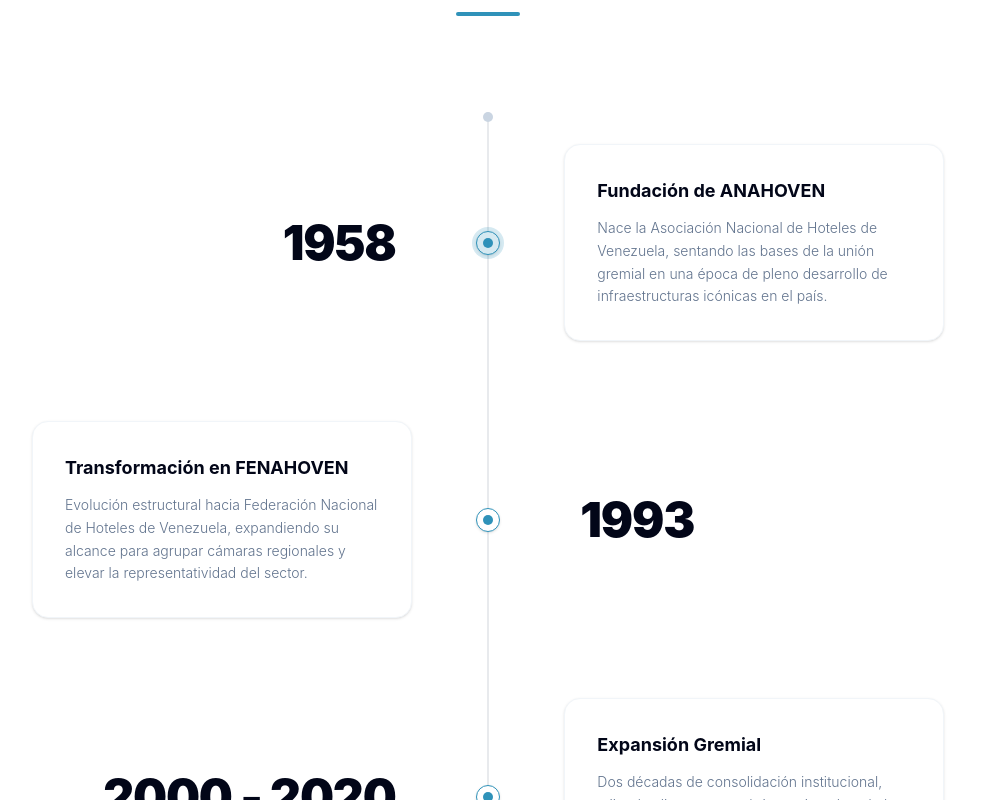
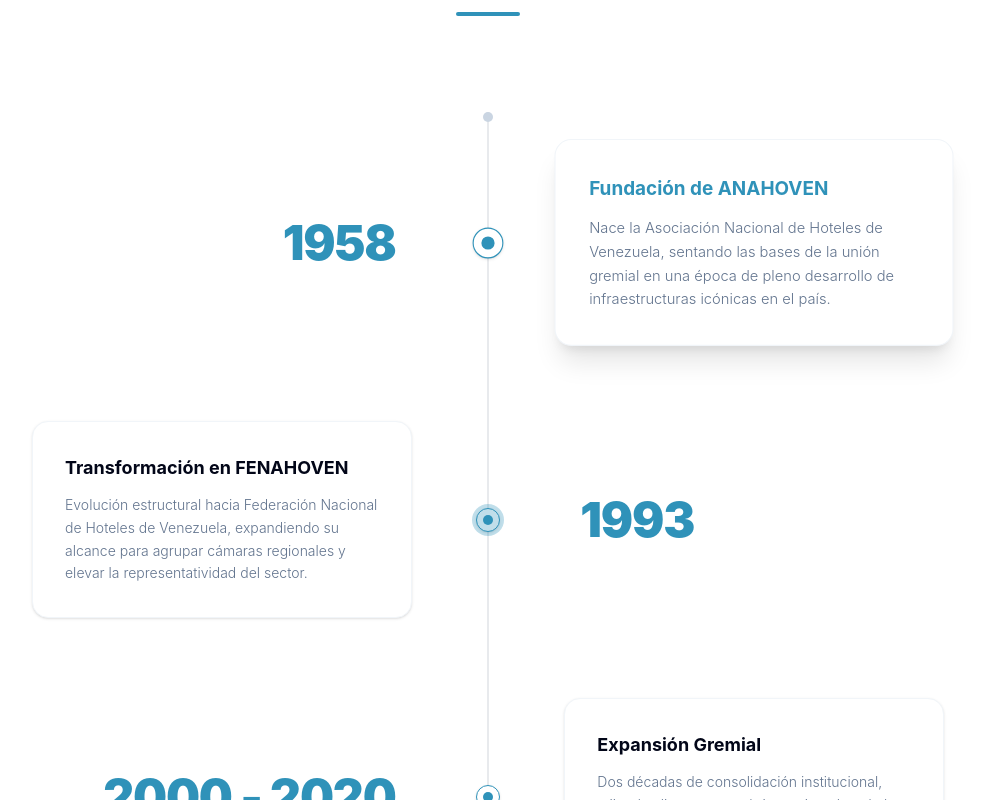
Before and after one commit to shirleybernaez-hub/fenahoven, a React (Vite) app: page /web in a window 1280 px wide. Shown: the part 1140-1940 px from the top of the page, without its empty margins (152-1137 px from the left). Built offline with nearby package versions, Linux system fonts and the light colour scheme; the HTML template or start-up script is replaced by a standard one.

Commit message:
Timeline optimizado: años en azul corporativo y sistema de parpadeo secuencial inteligente

```diff
--- a/src/Web.jsx
+++ b/src/Web.jsx
@@ -24,8 +24,8 @@
 }
 
 export default function Web() {
-  // Estado para controlar cuál hito está expandido/seleccionado por clic
-  const [activeHito, setActiveHito] = useState(null);
+  // Estado para controlar cuál hito está seleccionado/activo. Inicia en 0 (1958) por defecto.
+  const [activeHito, setActiveHito] = useState(0);
 
   // Arreglo con clases de tamaño personalizadas para equilibrar visualmente cada logo de la red
   const partners = [
@@ -170,7 +170,7 @@
         </div>
       </section>
 
-      {/* 4. SECCIÓN INFOGRAFÍA: TIMELINE INTERACTIVO MEJORADO (TODAS A COLOR, PULSO EN 1958 Y SELECCIÓN DE ESCALA) */}
+      {/* 4. SECCIÓN INFOGRAFÍA: TIMELINE INTERACTIVO CON FLUJO DE PARPADEO SECUENCIAL */}
       <section className="py-32 bg-[#FFFFFF] border-b border-slate-100 overflow-hidden">
         <div className="max-w-5xl mx-auto px-6">
 
@@ -201,6 +201,12 @@
                 const isLeftYear = index % 2 === 0;
                 const isItemActive = activeHito === index;
 
+                // Lógica de parpadeo secuencial sugerida:
+                // El nodo debe parpadear SI es el siguiente hito inmediato a presionar (activeHito + 1).
+                // Si el hito actual está activo, ya se presionó por lo que no parpadea.
+                // Si llegamos al final del arreglo, se queda fijo el último.
+                const isNextHitoToClick = activeHito === null ? index === 0 : index === activeHito + 1;
+
                 return (
                   <div
                     key={index}
@@ -208,10 +214,10 @@
                     onClick={() => setActiveHito(index)}
                   >
 
-                    {/* COLUMNA IZQUIERDA (Año o Card Informativo según correspondencia de lectura) */}
+                    {/* COLUMNA IZQUIERDA (Año en Azul Sólido o Card Informativo) */}
                     <div className="w-full md:col-span-5 flex justify-center md:justify-end md:px-8 z-10">
                       {isLeftYear ? (
-                        <div className="text-4xl lg:text-5xl font-black tracking-tight select-none pr-4 text-slate-950">
+                        <div className="text-4xl lg:text-5xl font-black tracking-tight select-none pr-4 text-[#2F92B9]">
                           {event.year}
                         </div>
                       ) : (
@@ -225,13 +231,13 @@
                       )}
                     </div>
 
-                    {/* COLUMNA CENTRAL: PUNTO INTERMEDIO CON EFECTO DE PARPADEO (PING) EXCLUSIVO PARA EL INICIO (1958) */}
+                    {/* COLUMNA CENTRAL: NODOS CON ENFOQUE DE PARPADEO SECUENCIAL COMPARTIDO */}
                     <div className="hidden md:flex md:col-span-1 justify-center items-center z-20">
                       <div className="relative flex items-center justify-center">
 
-                        {/* Aro con efecto de parpadeo expansivo por ondas (Solo en 1958 si aún no se ha interactuado/clicado ese item) */}
-                        {index === 0 && !isItemActive && (
-                          <div className="absolute w-8 h-8 rounded-full bg-[#2F92B9]/20 animate-ping z-0 pointer-events-none" />
+                        {/* El aro parpadea de forma dinámica indicándole al usuario exactamente cuál presionar a continuación */}
+                        {isNextHitoToClick && (
+                          <div className="absolute w-8 h-8 rounded-full bg-[#2F92B9]/30 animate-ping z-0 pointer-events-none" />
                         )}
 
                         {/* Aro lineal externo permanente */}
@@ -247,7 +253,7 @@
                       </div>
                     </div>
 
-                    {/* COLUMNA DERECHA (Card Informativo o Año según correspondencia de lectura) */}
+                    {/* COLUMNA DERECHA (Card Informativo o Año en Azul Sólido) */}
                     <div className="w-full md:col-span-5 flex justify-center md:justify-start md:px-8 z-10 mt-4 md:mt-0">
                       {isLeftYear ? (
                         <div className={`w-full max-w-sm bg-white rounded-2xl p-6 md:p-8 border border-slate-100 shadow-sm transition-all duration-500 transform ${
@@ -258,7 +264,7 @@
                           <p className="text-sm text-slate-500 font-light leading-relaxed">{event.description}</p>
                         </div>
                       ) : (
-                        <div className="text-4xl lg:text-5xl font-black tracking-tight select-none pl-4 text-slate-950">
+                        <div className="text-4xl lg:text-5xl font-black tracking-tight select-none pl-4 text-[#2F92B9]">
                           {event.year}
                         </div>
                       )}
```
